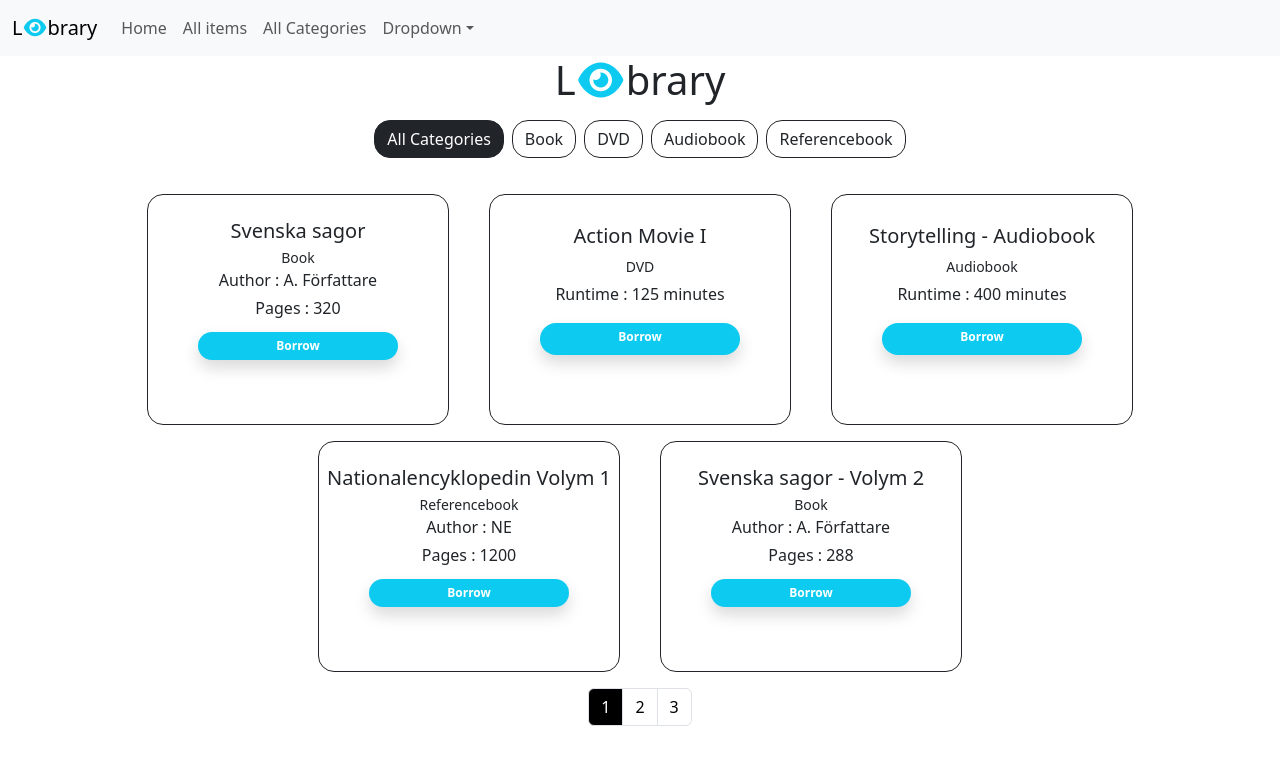
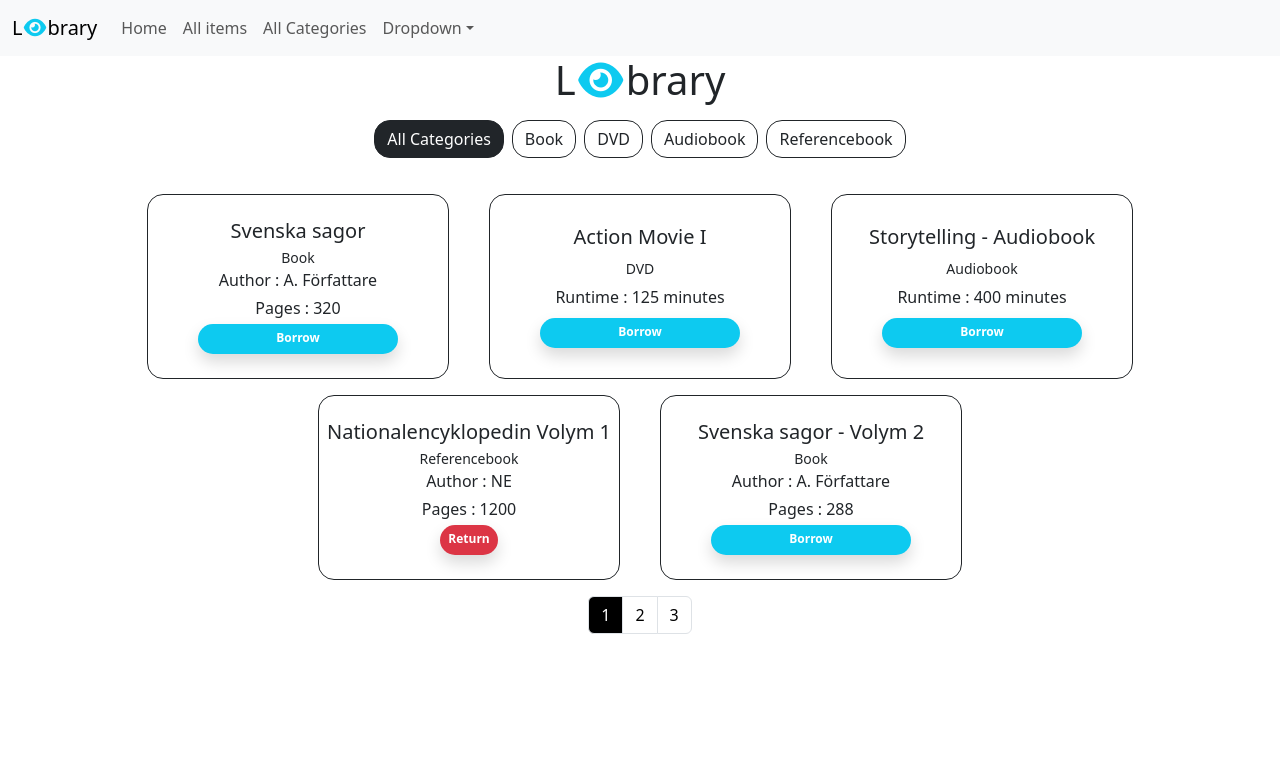
Before and after one commit to Socias93/leyebrary, a React (Vite) app: page / in a window 1280 px wide. Shown: the top 764 px of the page. Built offline with nearby package versions, Linux system fonts and the light colour scheme.

Commit message:
created borrow and return functionality for the items with timer

```diff
--- a/src/components/ItemsGroup.tsx
+++ b/src/components/ItemsGroup.tsx
@@ -1,3 +1,4 @@
+import { useEffect, useState } from "react";
 import { Audiobook, Book, DVD, LibraryItem } from "../services/fakeItemService";
 
 interface Props {
@@ -5,13 +6,61 @@ interface Props {
 }
 
 function ItemsGroup({ items }: Props) {
+  const [localItems, setLocalItems] = useState<LibraryItem[]>(items);
+  const [timeLeft, setTimeLeft] = useState<Record<string, number>>({});
+
+  const handleBorrowToggle = (id: string) => {
+    setLocalItems((prev) =>
+      prev.map((item) => {
+        if (item._id === id) {
+          if (item.borrower) {
+            // Returnerar item
+            return { ...item, borrower: undefined, isBorrowable: true };
+          } else {
+            // Hyr item
+            return {
+              ...item,
+              borrower: "You",
+              isBorrowable: false,
+              borrowDate: new Date().toISOString(),
+            };
+          }
+        }
+        return item;
+      })
+    );
+  };
+
+  useEffect(() => {
+    setLocalItems(items);
+  }, [items]);
+
+  useEffect(() => {
+    const interval = setInterval(() => {
+      setTimeLeft(() => {
+        const newTimes: Record<string, number> = {};
+        localItems.forEach((item) => {
+          if (item.borrower && item.borrowDate) {
+            const borrowTime = new Date(item.borrowDate).getTime();
+            const now = Date.now();
+            const diff = 48 * 60 * 60 * 1000 - (now - borrowTime); // 48 timmar i ms
+            newTimes[item._id] = Math.max(0, Math.floor(diff / 1000)); // sekunder kvar
+          }
+        });
+        return newTimes;
+      });
+    }, 1000);
+
+    return () => clearInterval(interval);
+  }, [localItems]);
+
   return (
     <div className="d-flex justify-content-center row row cols-4 text-center mt-4 ">
-      {items.map((i) => (
+      {localItems.map((i) => (
         <div key={i._id} className="col-3 m-2">
-          <div className="d-grid justify-content-center h-100 p-3 border border-dark rounded-4 ">
+          <div className="d-grid justify-content-center h-100 p-4 border border-dark rounded-4 ">
             <div className="position-relative"></div>
-            <h5 className="mt-2 mb-1">{i.title}</h5>
+            <h5 className="mb-1">{i.title}</h5>
             <p className="small mb-0">{i.category.name}</p>
             {i.type === "Book" || i.type === "Referencebook" ? (
               <>
@@ -23,15 +72,33 @@ function ItemsGroup({ items }: Props) {
                 Runtime : {(i as DVD | Audiobook).runTimeMinutes} minutes
               </p>
             ) : null}
+
             <div
-              className="d-flex justify-content-center mt-2"
-              style={{ width: 400 }}>
-              <span className="badge bg-info rounded-pill w-50 p-2 shadow">
-                {i.isBorrowable} Borrow
-              </span>
+              className="d-flex justify-content-center"
+              style={{ width: 400, height: 30 }}>
+              {i.isBorrowable ? (
+                <span
+                  className="clickable badge bg-info rounded-pill w-50 p-2 shadow"
+                  onClick={() => handleBorrowToggle(i._id)}>
+                  Borrow
+                </span>
+              ) : (
+                <div className="d-grid justify-content-center">
+                  <span
+                    className="clickable badge bg-danger rounded-pill p-2 shadow"
+                    onClick={() => handleBorrowToggle(i._id)}>
+                    Return
+                  </span>
+                  {i.borrower && timeLeft[i._id] !== undefined && (
+                    <span>
+                      Time left: {Math.floor(timeLeft[i._id] / 3600)}h
+                      {Math.floor((timeLeft[i._id] % 3600) / 60)}m
+                      {timeLeft[i._id] % 60}s
+                    </span>
+                  )}
+                </div>
+              )}
             </div>
-
-            <div className="d-flex justify-content-between m-4"></div>
           </div>
         </div>
       ))}
--- a/src/pages/HomePage.tsx
+++ b/src/pages/HomePage.tsx
@@ -9,6 +9,7 @@ const PAGE_SIZE = 5;
 
 function HomePage() {
   const [items, setItems] = useState(getItems());
+
   const [selectedCategory, setSelectedCategory] = useState(DEFAULT_CATEGORY);
   const [selectedPage, setSelectedPage] = useState(1);
 
--- a/src/services/fakeItemService.tsx
+++ b/src/services/fakeItemService.tsx
@@ -95,7 +95,7 @@ const items: LibraryItem[] = [
     title: "Nationalencyklopedin Volym 1",
     author: "NE",
     nbrPages: 1200,
-    isBorrowable: true,
+    isBorrowable: false,
     category: getCategories().find((c) => c.name === "Referencebook") || {
       _id: "c1b3f9a0-1a2b-4c3d-8e9f-000000000004",
       name: "Referencebook",
@@ -171,7 +171,7 @@ const items: LibraryItem[] = [
     title: "Nationalencyklopedin Volym 2",
     author: "NE",
     nbrPages: 1184,
-    isBorrowable: true,
+    isBorrowable: false,
     category: {
       _id: "c1b3f9a0-1a2b-4c3d-8e9f-000000000004",
       name: "Referencebook",
@@ -183,7 +183,7 @@ const items: LibraryItem[] = [
     title: "Nationalencyklopedin Volym 3",
     author: "NE",
     nbrPages: 1220,
-    isBorrowable: true,
+    isBorrowable: false,
     category: {
       _id: "c1b3f9a0-1a2b-4c3d-8e9f-000000000004",
       name: "Referencebook",
```
